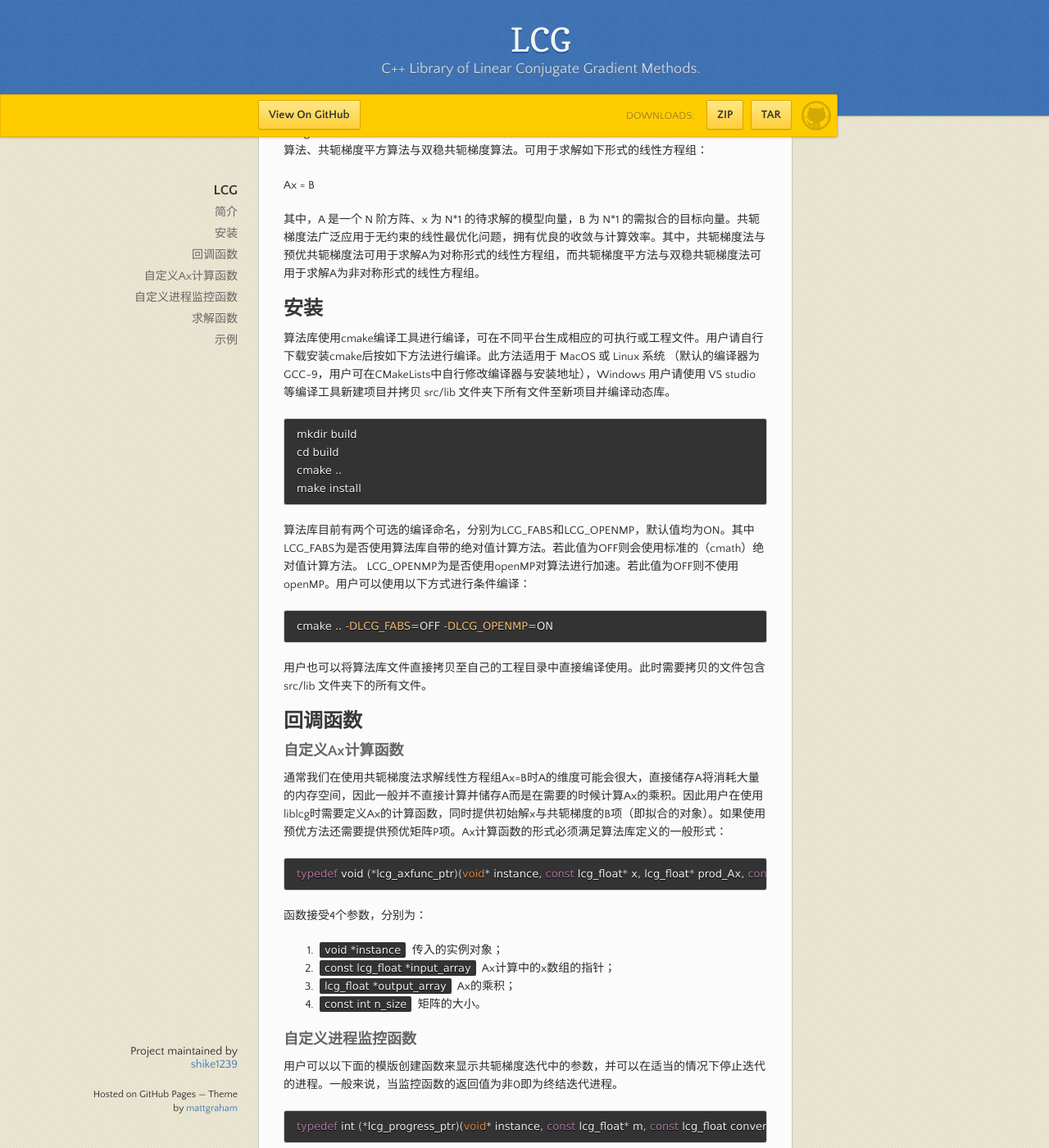
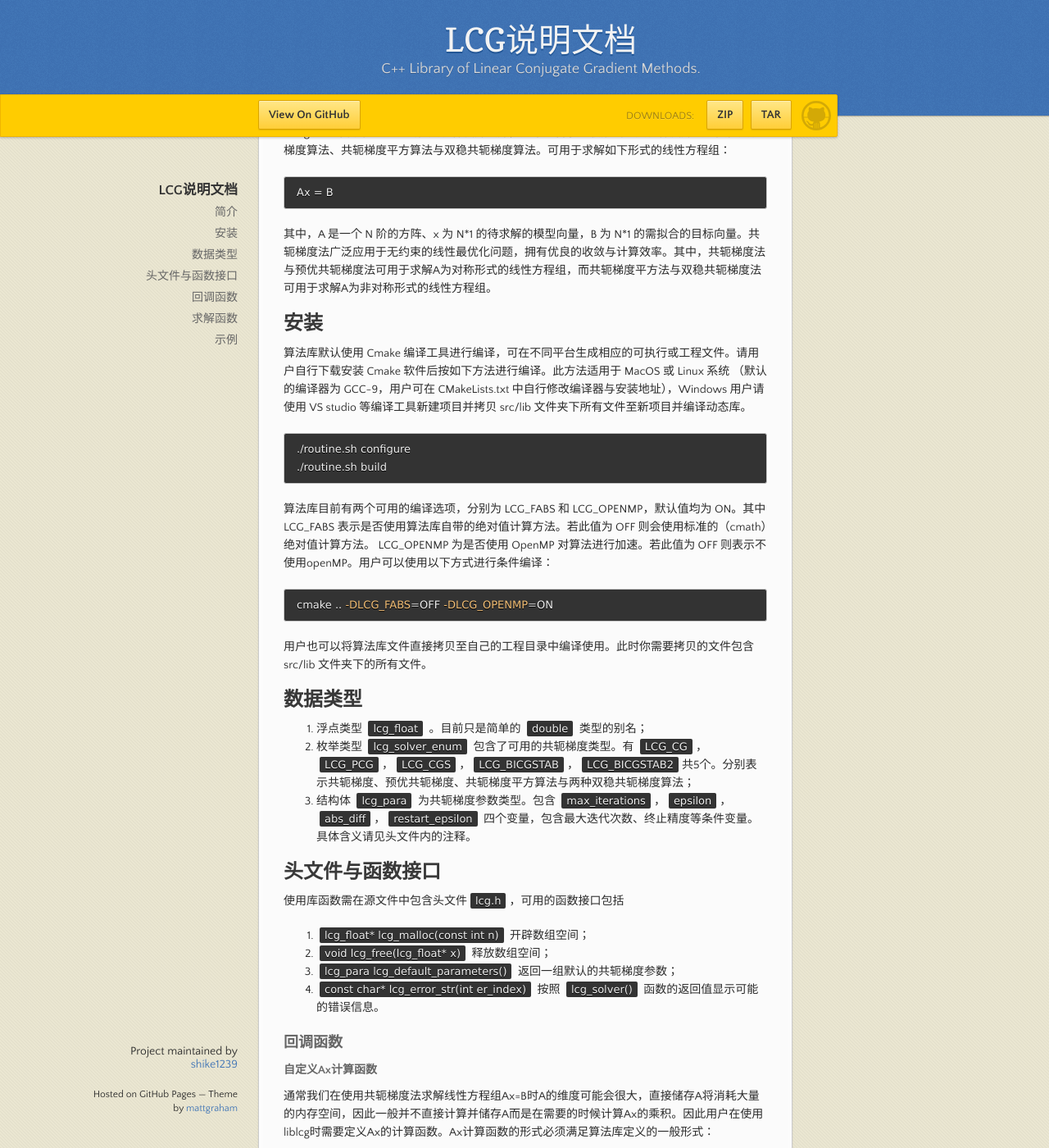
Before and after one commit to shike1239/liblcg, a Jekyll site: the page built from docs/index.md, in a window 1280 px wide and 1400 px high, scrolled down 231 px. Shown: the whole window at 82% size. Built offline with Jekyll 4.4.1, drawn with Linux system fonts in a browser that asks for light colours; our own code applies the rules of GitHub Pages for plain Markdown files; some of the changed text lies outside the part shown.

Commit message:
update docs

````diff
--- a/docs/index.md
+++ b/docs/index.md
@@ -2,7 +2,7 @@
 layout: default
 ---
 
-# LCG
+# LCG说明文档
 
 张壹（zhangyiss@icloud.com）
 
@@ -10,59 +10,74 @@
 
 ## 简介
 
-liblcg 是一个简单的 C++ 线性共轭梯度算法库，包含了一般形式的共轭梯度算法、预优共轭梯度算法、共轭梯度平方算法与双稳共轭梯度算法。可用于求解如下形式的线性方程组：
+liblcg 是一个简单的 C++ 线性共轭梯度算法库，其中包含了一般形式的共轭梯度算法、预优共轭梯度算法、共轭梯度平方算法与双稳共轭梯度算法。可用于求解如下形式的线性方程组：
 
+```
 Ax = B
+```
 
-其中，A 是一个 N 阶方阵、x 为 N\*1 的待求解的模型向量，B 为 N\*1 的需拟合的目标向量。共轭梯度法广泛应用于无约束的线性最优化问题，拥有优良的收敛与计算效率。其中，共轭梯度法与预优共轭梯度法可用于求解A为对称形式的线性方程组，而共轭梯度平方法与双稳共轭梯度法可用于求解A为非对称形式的线性方程组。
+其中，A 是一个 N 阶的方阵、x 为 N\*1 的待求解的模型向量，B 为 N\*1 的需拟合的目标向量。共轭梯度法广泛应用于无约束的线性最优化问题，拥有优良的收敛与计算效率。其中，共轭梯度法与预优共轭梯度法可用于求解A为对称形式的线性方程组，而共轭梯度平方法与双稳共轭梯度法可用于求解A为非对称形式的线性方程组。
 
 ## 安装
 
-算法库使用cmake编译工具进行编译，可在不同平台生成相应的可执行或工程文件。用户请自行下载安装cmake后按如下方法进行编译。此方法适用于 MacOS 或 Linux 系统 （默认的编译器为GCC-9，用户可在CMakeLists中自行修改编译器与安装地址），Windows 用户请使用 VS studio 等编译工具新建项目并拷贝 src/lib 文件夹下所有文件至新项目并编译动态库。
+算法库默认使用 Cmake 编译工具进行编译，可在不同平台生成相应的可执行或工程文件。请用户自行下载安装 Cmake 软件后按如下方法进行编译。此方法适用于 MacOS 或 Linux 系统 （默认的编译器为 GCC-9，用户可在 CMakeLists.txt 中自行修改编译器与安装地址），Windows 用户请使用 VS studio 等编译工具新建项目并拷贝 src/lib 文件夹下所有文件至新项目并编译动态库。
 
 ```shell
-mkdir build
-cd build
-cmake ..
-make install
+./routine.sh configure
+./routine.sh build
 ```
 
-算法库目前有两个可选的编译命名，分别为LCG_FABS和LCG_OPENMP，默认值均为ON。其中LCG_FABS为是否使用算法库自带的绝对值计算方法。若此值为OFF则会使用标准的（cmath）绝对值计算方法。
-LCG_OPENMP为是否使用openMP对算法进行加速。若此值为OFF则不使用openMP。用户可以使用以下方式进行条件编译：
+算法库目前有两个可用的编译选项，分别为 LCG_FABS 和 LCG_OPENMP，默认值均为 ON。其中 LCG_FABS 表示是否使用算法库自带的绝对值计算方法。若此值为 OFF 则会使用标准的（cmath）绝对值计算方法。
+LCG_OPENMP 为是否使用 OpenMP 对算法进行加速。若此值为 OFF 则表示不使用openMP。用户可以使用以下方式进行条件编译：
 
 ```shell
 cmake .. -DLCG_FABS=OFF -DLCG_OPENMP=ON
 ```
 
-用户也可以将算法库文件直接拷贝至自己的工程目录中直接编译使用。此时需要拷贝的文件包含 src/lib 文件夹下的所有文件。
+用户也可以将算法库文件直接拷贝至自己的工程目录中编译使用。此时你需要拷贝的文件包含 src/lib 文件夹下的所有文件。
 
-## 回调函数
+## 数据类型
 
-### 自定义Ax计算函数
+1. 浮点类型 `lcg_float` 。目前只是简单的 `double` 类型的别名；
+2. 枚举类型 `lcg_solver_enum` 包含了可用的共轭梯度类型。有 `LCG_CG`，`LCG_PCG`，`LCG_CGS`，`LCG_BICGSTAB`，`LCG_BICGSTAB2`共5个。分别表示共轭梯度、预优共轭梯度、共轭梯度平方算法与两种双稳共轭梯度算法；
+3. 结构体 `lcg_para` 为共轭梯度参数类型。包含 `max_iterations`，`epsilon`，`abs_diff`，`restart_epsilon` 四个变量，包含最大迭代次数、终止精度等条件变量。具体含义请见头文件内的注释。
 
-通常我们在使用共轭梯度法求解线性方程组Ax=B时A的维度可能会很大，直接储存A将消耗大量的内存空间，因此一般并不直接计算并储存A而是在需要的时候计算Ax的乘积。因此用户在使用liblcg时需要定义Ax的计算函数，同时提供初始解x与共轭梯度的B项（即拟合的对象）。如果使用预优方法还需要提供预优矩阵P项。Ax计算函数的形式必须满足算法库定义的一般形式：
+## 头文件与函数接口
+
+使用库函数需在源文件中包含头文件`lcg.h`，可用的函数接口包括
+
+1. `lcg_float* lcg_malloc(const int n)` 开辟数组空间；
+2. `void lcg_free(lcg_float* x)` 释放数组空间；
+3. `lcg_para lcg_default_parameters()` 返回一组默认的共轭梯度参数；
+4. `const char* lcg_error_str(int er_index)` 按照 `lcg_solver()` 函数的返回值显示可能的错误信息。
+
+### 回调函数
+
+#### 自定义Ax计算函数
+
+通常我们在使用共轭梯度法求解线性方程组Ax=B时A的维度可能会很大，直接储存A将消耗大量的内存空间，因此一般并不直接计算并储存A而是在需要的时候计算Ax的乘积。因此用户在使用liblcg时需要定义Ax的计算函数。Ax计算函数的形式必须满足算法库定义的一般形式：
 
 ```c++
 typedef void (*lcg_axfunc_ptr)(void* instance, const lcg_float* x, lcg_float* prod_Ax, const int n_size);
 ```
 
-函数接受4个参数，分别为：
+函数需定义4个参数，分别为：
 
-1. `void *instance` 传入的实例对象；
-2. `const lcg_float *input_array` Ax计算中的x数组的指针；
-3. `lcg_float *output_array` Ax的乘积；
+1. `void *instance` 传入的实例对象（无需使用）；
+2. `const lcg_float *x` Ax计算中的x数组的指针；
+3. `lcg_float *prod_Ax` Ax的乘积；
 4. `const int n_size` 矩阵的大小。
 
-### 自定义进程监控函数
+#### 自定义进程监控函数
 
-用户可以以下面的模版创建函数来显示共轭梯度迭代中的参数，并可以在适当的情况下停止迭代的进程。一般来说，当监控函数的返回值为非0即为终结迭代进程。
+用户可用下面的模版创建函数来显示共轭梯度迭代中的参数，并可以在适当的情况下停止迭代的进程。具体地，当监控函数的返回值非0时迭代进程便会终止。
 
 ```c++
 typedef int (*lcg_progress_ptr)(void* instance, const lcg_float* m, const lcg_float converge, const lcg_para* param, const int n_size, const int k);
 ```
 
-函数接收6个参数，分别为：
-1. `void* instance` 传入的实例对象；
+函数需定义6个参数（你不需要全部使用它们），分别为：
+1. `void* instance` 传入的实例对象（无需使用）；
 2. `const lcg_float* m` 当前迭代的模型参数数组；
 3. `const lcg_float converge` 当前迭代的目标值；
 4. `const lcg_para* param` 当前迭代过程使用的参数；
@@ -71,7 +86,7 @@
 
 ## 求解函数
 
-用户在定义 Ax 计算函数与监控函数后即可调用求解函数 lcg_solver() 对线性方程组进行求解。目前可用的求解方法如下：
+用户在定义 Ax 计算函数与监控函数后即可调用求解函数 lcg_solver() 对线性方程组进行求解，同时提供初始解x与共轭梯度的B项（即拟合的对象）。如果使用预优方法还需要提供预优矩阵P项。目前可用的求解方法如下：
 
 1. LCG_CG：共轭梯度算法；
 2. LCG_PCG：预优共轭梯度算法；
@@ -98,10 +113,10 @@
 
 ## 示例
 
-以下为一个简单的例子。我们使用 lcg_solver() 求解一个3X3的对称形式的线性方程组。
+以下为一个简单的例子。我们使用 lcg_solver() 求解一个3\*3的对称形式的线性方程组。其中 Ax 计算函数与监控函数均为类的成员函数。
 
 ```c++
-#include "../lib/lcg.h"
+#include "lcg.h"
 #include "iostream"
 
 using std::cout;
@@ -223,3 +238,141 @@
   return 0;
 }
 ```
+
+第二个例子，我们使用 lcg_solver() 求解一个随机的100\*80的线性方程组的最小二乘解。其中 Ax 计算函数与监控函数均为全局函数。
+
+```c++
+#include "lcg.h"
+#include "ctime"
+#include "random"
+#include "iostream"
+
+#define M 100
+#define N 80
+
+//返回范围内的随机浮点值 注意调取函数之前要调用srand(time(0));
+double random_double(double L,double T)
+{
+  return (T-L)*rand()*1.0/RAND_MAX + L;
+}
+
+//返回范围内的随机整数 注意调取函数之前要调用srand(time(0));
+int random_int(int small, int big)
+{
+  return (rand() % (big - small))+ small;
+}
+
+// 普通二维数组做核矩阵
+double **kernel;
+// 中间结果数组
+double *tmp_arr;
+
+// 计算核矩阵乘向量的乘积
+void CalAx(void* instance, const lcg_float* x, lcg_float* prod_Ax, const int n_s)
+{
+  for (int i = 0; i < M; i++)
+  {
+    tmp_arr[i] = 0.0;
+    for (int j = 0; j < n_s; j++)
+    {
+      tmp_arr[i] += kernel[i][j] * x[j];
+    }
+  }
+
+  for (int j = 0; j < n_s; j++)
+  {
+    prod_Ax[j] = 0.0;
+    for (int i = 0; i < M; i++)
+    {
+      prod_Ax[j] += kernel[i][j] * tmp_arr[i];
+    }
+  }
+  return;
+}
+
+//定义共轭梯度监控函数
+int Prog(void* instance, const lcg_float* m, const lcg_float converge, const lcg_para* param, const int n_s, const int k)
+{
+  std::clog << "Iteration-times: " << k << "\tconvergence: " << converge << std::endl;
+  if (converge > param->epsilon) std::clog << "\033[1A\033[K";
+  return 0;
+}
+
+int main(int argc, char const *argv[])
+{
+  kernel = new double *[M];
+  for (int i = 0; i < M; i++)
+  {
+    kernel[i] = new double [N];
+  }
+
+  tmp_arr = new double [M];
+
+  srand(time(0));
+  // 添加一些大数
+  int tmp_id, tmp_size, tmp_val;
+  for (int i = 0; i < M; i++)
+  {
+    tmp_size = random_int(25, 35);
+    for (int j = 0; j < tmp_size; j++)
+    {
+      tmp_id = random_int(0, N);
+      tmp_val = random_double(-10, 10);
+
+      kernel[i][tmp_id] = tmp_val;
+    }
+  }
+
+  // 生成一组正演解
+  double *fm = new double [N];
+  for (int i = 0; i < N; i++)
+  {
+    fm[i] = random_double(1, 2);
+  }
+
+  // 计算共轭梯度B项
+  double *B = new double [N];
+  for (int i = 0; i < M; i++)
+  {
+    tmp_arr[i] = 0.0;
+    for (int j = 0; j < N; j++)
+    {
+      tmp_arr[i] += kernel[i][j]*fm[j];
+    }
+  }
+
+  for (int j = 0; j < N; j++)
+  {
+    B[j] = 0.0;
+    for (int i = 0; i < M; i++)
+    {
+      B[j] += kernel[i][j]*tmp_arr[i];
+    }
+  }
+
+  /********************准备工作完成************************/
+  lcg_para self_para = lcg_default_parameters();
+  self_para.max_iterations = 1000;
+  self_para.epsilon = 1e-10;
+
+  // 声明一组解
+  double *m = new double [N];
+  for (int i = 0; i < N; i++)
+    m[i] = 0.0;
+
+  int ret = lcg_solver(CalAx, Prog, m, B, N, &self_para, NULL, LCG_CG);
+  if (ret < 0) std::cerr << lcg_error_str(ret) << std::endl;
+
+  for (int i = 0; i < N; i++)
+  {
+    std::cout << fm[i] << " " << m[i] << std::endl;
+  }
+
+  delete[] kernel;
+  delete[] tmp_arr;
+  delete[] fm;
+  delete[] B;
+  delete[] m;
+  return 0;
+}
+```
````
